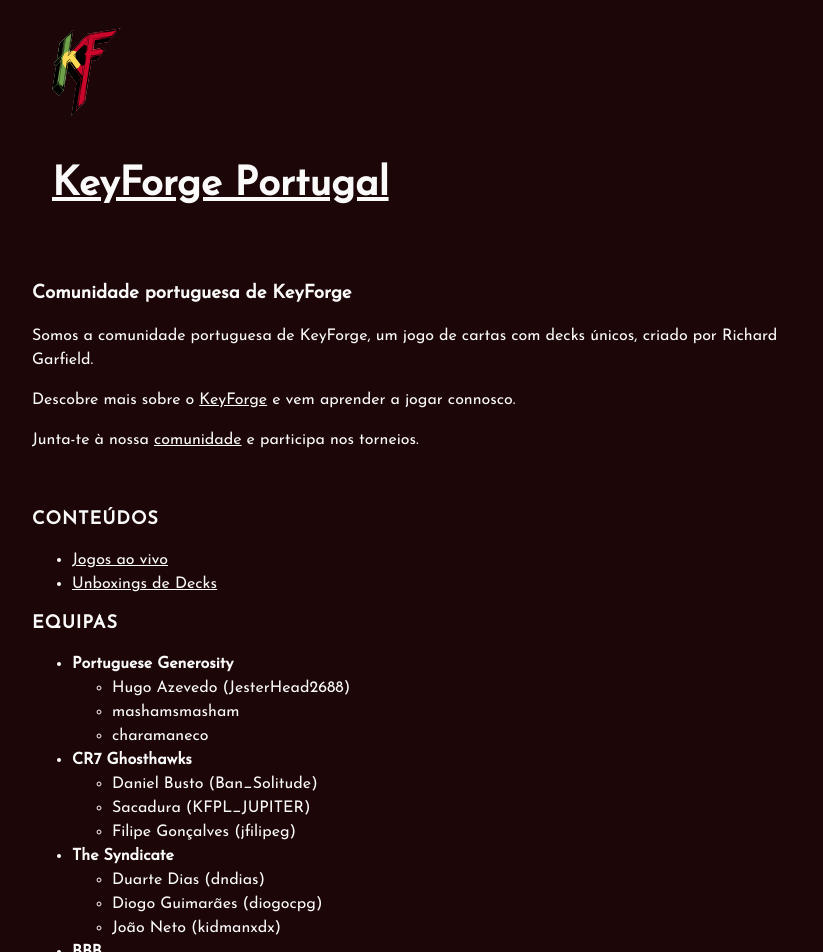
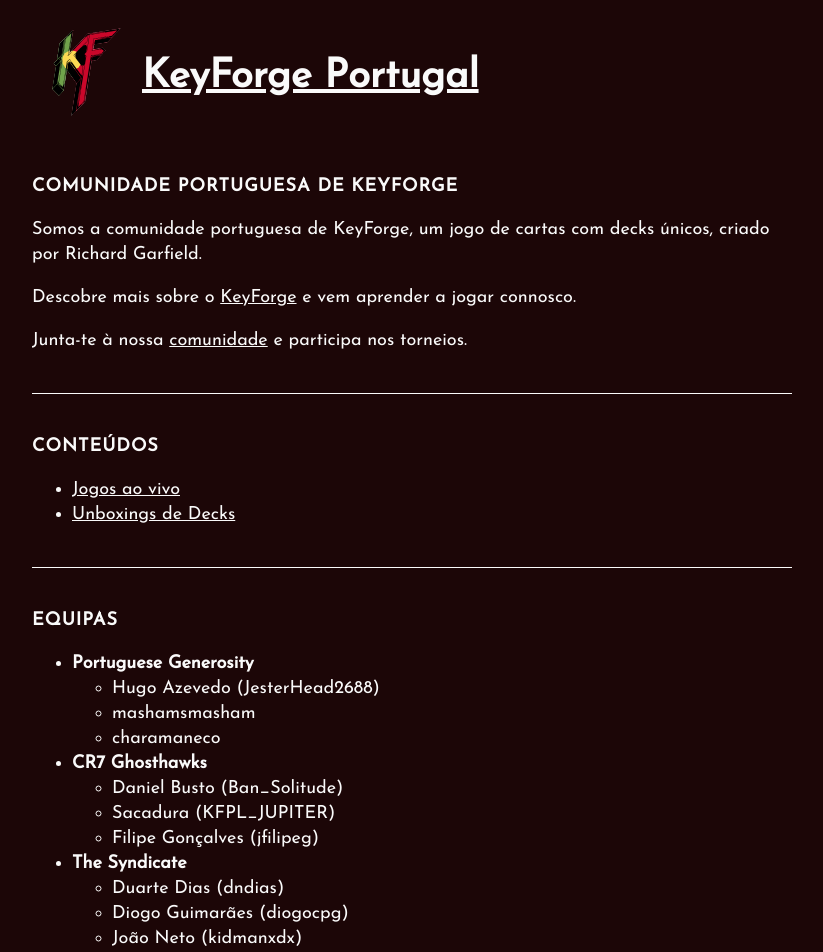
Before and after one commit to keyforge-portugal/website, a Jekyll site: the page built from index.md, in a window 1280 px wide. Shown: the top 952 px of the page, without its empty margins (228-1051 px from the left). Built offline with Jekyll 4.4.1, drawn with Linux system fonts in a browser that asks for light colours; our own code applies the rules of GitHub Pages for plain Markdown files.

Commit message:
Separators

```diff
--- a/_layouts/default.html
+++ b/_layouts/default.html
@@ -1,7 +1,7 @@
 <!DOCTYPE html>
 <html>
   <head>
-    <title>{% if page.title %}{{ page.title }} – {% endif %}{{ site.title }} – {{ site.description }}</title>
+    <title>{% if page.title %}{{ page.title }} – {% endif %}{{ site.title }}</title>
     <meta content='text/html; charset=utf-8' http-equiv='Content-Type'>
     <meta http-equiv='X-UA-Compatible' content='IE=edge'>
     <meta name='viewport' content='width=device-width, initial-scale=1.0, maximum-scale=1.0'>
@@ -17,6 +17,8 @@
       <header>
         <a href="{{ site.baseurl }}/">
           <img src="{{ site.baseurl }}/images/logo.svg" alt="{{ site.title }}" class="logo" />
+        </a>
+        <a href="{{ site.baseurl }}/">
           <h1 class="title">{{ site.title }}</h1>
         </a>
       </header>
--- a/index.md
+++ b/index.md
@@ -1,4 +1,4 @@
-### Comunidade portuguesa de KeyForge
+## Comunidade portuguesa de KeyForge
 
 Somos a comunidade portuguesa de KeyForge, um jogo de cartas com decks únicos, criado por Richard Garfield.
 
@@ -6,12 +6,14 @@ Descobre mais sobre o [KeyForge](https://www.keyforgegame.com) e vem aprender a
 
 Junta-te à nossa [comunidade](https://discord.gg/tmZWy86c) e participa nos torneios.
 
-<br/>
+---
 
 ## Conteúdos
 
 - [Jogos ao vivo](https://www.youtube.com/watch?v=VjnZmTFKLag&list=PLvNLUPruJbcAw6Q5Fbp2_MZxhblExojer)
 - [Unboxings de Decks](https://www.youtube.com/watch?v=Y1uP6ukgraU&list=PLvNLUPruJbcCxFAw1M1q5TOc_7009yFFQ9)
+
+---
 
 ## Equipas
 
@@ -32,14 +34,20 @@ Junta-te à nossa [comunidade](https://discord.gg/tmZWy86c) e participa nos torn
   - Joe Ruffino (JCRuffino)
   - David Morgan-Bradley (davidMB)
 
+---
+
 ## Resultados
 
 - 2019 - Top 4 na UK Vault Tour por Pedro Santos (Batnu)
 - 2020 - Top 4 no KOTE 6 pela equipa BBB
 
+---
+
 ## Torneios
 
 - 2 Janeiro - Online - [Sealed / Age of Ascension / Bo1](https://www.ajogar.com/forum/anuncios/keyforge-sealed-age-of-ascension-online)
+
+---
 
 ## Lojas
 
--- a/styles.css
+++ b/styles.css
@@ -2,8 +2,8 @@ body {
   background: #1C0607;
   color: #FAFAFA;
   font-family: 'Josefin Sans', sans-serif;
-  font-size: 16px;
-  line-height: 1.5rem;
+  font-size: 18px;
+  line-height: 25px;
 }
 
 a {
@@ -15,6 +15,10 @@ a:hover {
   color: #FFDA44;
 }
 
+a h1 {
+  text-decoration: none;
+}
+
 h1 {
   font-size: 40px;
   line-height: 60px;
@@ -23,10 +27,22 @@ h1 {
 h2 {
   text-transform: uppercase;
   letter-spacing: 1px;
+  font-size: 18px;
+  margin-top: 20px;
 }
 
-h2 {
-  font-size: 18px;
+h3 {
+  text-transform: uppercase;
+  letter-spacing: 0.5px;
+  font-size: 16px;
+  line-height: 25px;
+}
+
+hr {
+  margin: 40px 0;
+  border: 0;
+  height: 1px;
+  background: #FAFAFA;
 }
 
 .container {
@@ -48,6 +64,6 @@ header .logo {
 }
 
 header .title {
-  margin-left: 20px;
+  margin-left: 10px;
   vertical-align: middle;
 }
```
